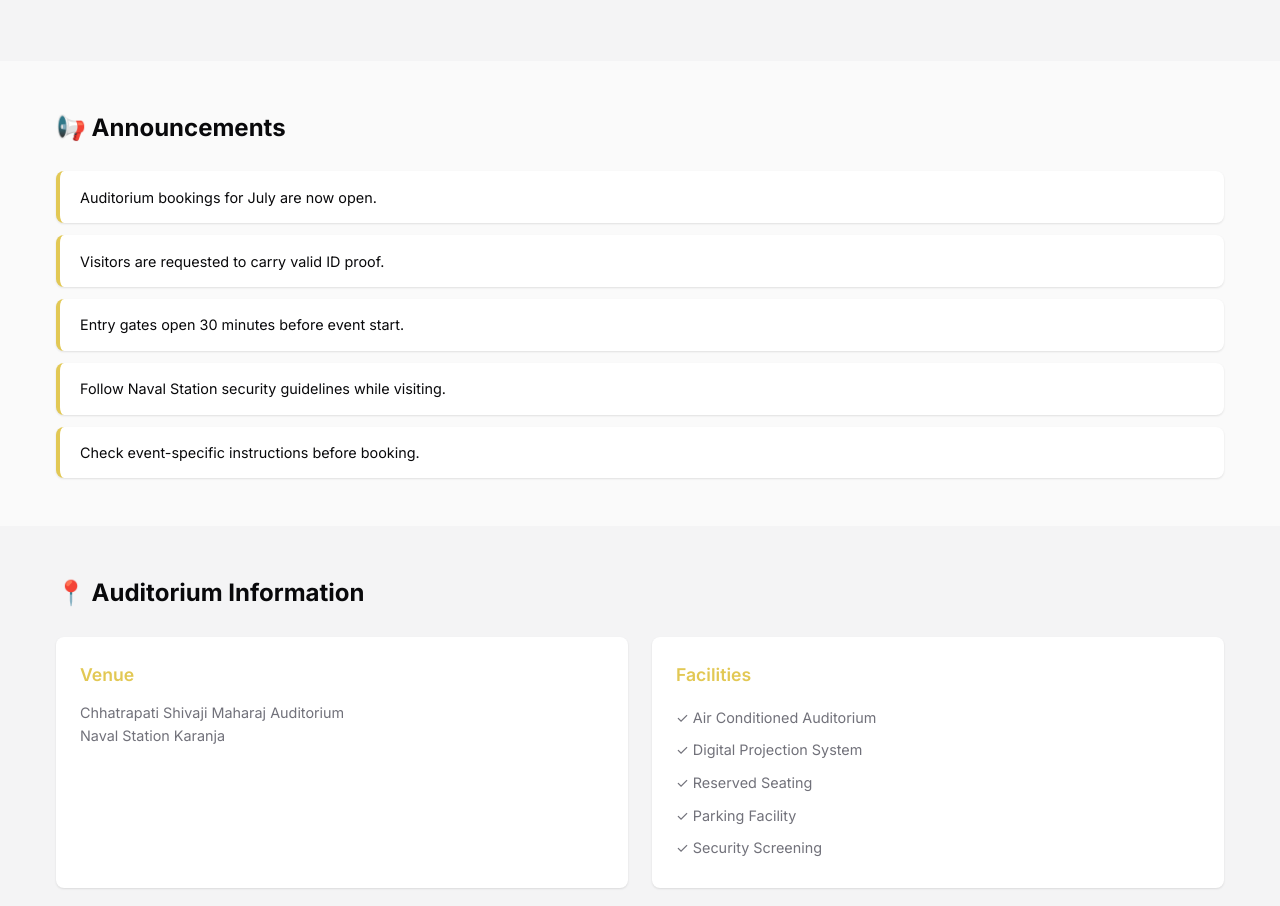
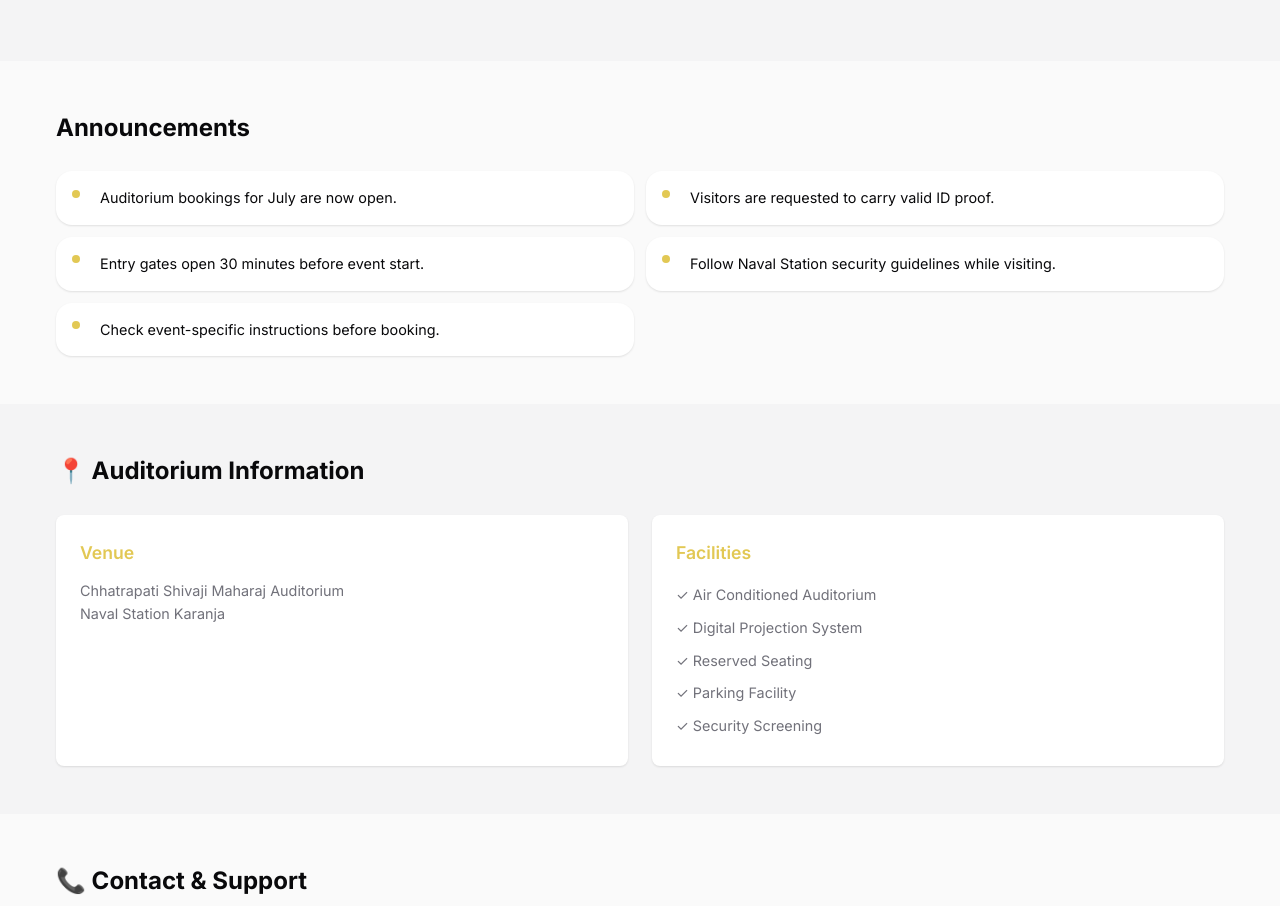
Before and after one commit to itsmakk/Ticket_Manager, a website: page frontend/index.html in a window 1280 px wide. Shown: the part 973-1879 px from the top of the page. Drawn offline with nearby package versions, Linux system fonts and the light colour scheme; no server answers.

Commit message:
style: redesign announcements as professional 2-column card grid with dot markers

```diff
--- a/frontend/css/style.css
+++ b/frontend/css/style.css
@@ -935,20 +935,46 @@ tr:hover { background: var(--row-hover-bg); }
 }
 
 /* ── Announcements ── */
-.announcements {
-  display: flex;
-  flex-direction: column;
+.announcement-list {
+  list-style: none;
+  padding: 0;
+  margin: 0;
+  display: grid;
+  grid-template-columns: 1fr 1fr;
   gap: 0.75rem;
 }
 
-.announcement-item {
-  padding: 0.9rem 1.25rem;
+.announcement-list li {
+  position: relative;
+  padding: 1rem 1.25rem 1rem 2.75rem;
   background: var(--surface);
-  border-left: 4px solid var(--primary);
-  border-radius: var(--radius);
+  border-radius: var(--radius-card);
   box-shadow: var(--shadow);
   font-size: 0.9rem;
+  line-height: 1.5;
   color: var(--text);
+  transition: box-shadow 0.2s;
+}
+
+.announcement-list li::before {
+  content: '';
+  position: absolute;
+  left: 1rem;
+  top: 1.15rem;
+  width: 8px;
+  height: 8px;
+  border-radius: 50%;
+  background: var(--primary);
+}
+
+.announcement-list li:hover {
+  box-shadow: var(--shadow-md);
+}
+
+@media (max-width: 640px) {
+  .announcement-list {
+    grid-template-columns: 1fr;
+  }
 }
 
 /* ── Info Grid ── */
--- a/frontend/index.html
+++ b/frontend/index.html
@@ -91,14 +91,14 @@
 
   <section class="section">
     <div class="container">
-      <h2 class="section-title">📢 Announcements</h2>
-      <div class="announcements">
-        <div class="announcement-item">Auditorium bookings for July are now open.</div>
-        <div class="announcement-item">Visitors are requested to carry valid ID proof.</div>
-        <div class="announcement-item">Entry gates open 30 minutes before event start.</div>
-        <div class="announcement-item">Follow Naval Station security guidelines while visiting.</div>
-        <div class="announcement-item">Check event-specific instructions before booking.</div>
-      </div>
+      <h2 class="section-title">Announcements</h2>
+      <ul class="announcement-list">
+        <li>Auditorium bookings for July are now open.</li>
+        <li>Visitors are requested to carry valid ID proof.</li>
+        <li>Entry gates open 30 minutes before event start.</li>
+        <li>Follow Naval Station security guidelines while visiting.</li>
+        <li>Check event-specific instructions before booking.</li>
+      </ul>
     </div>
   </section>
 
```
